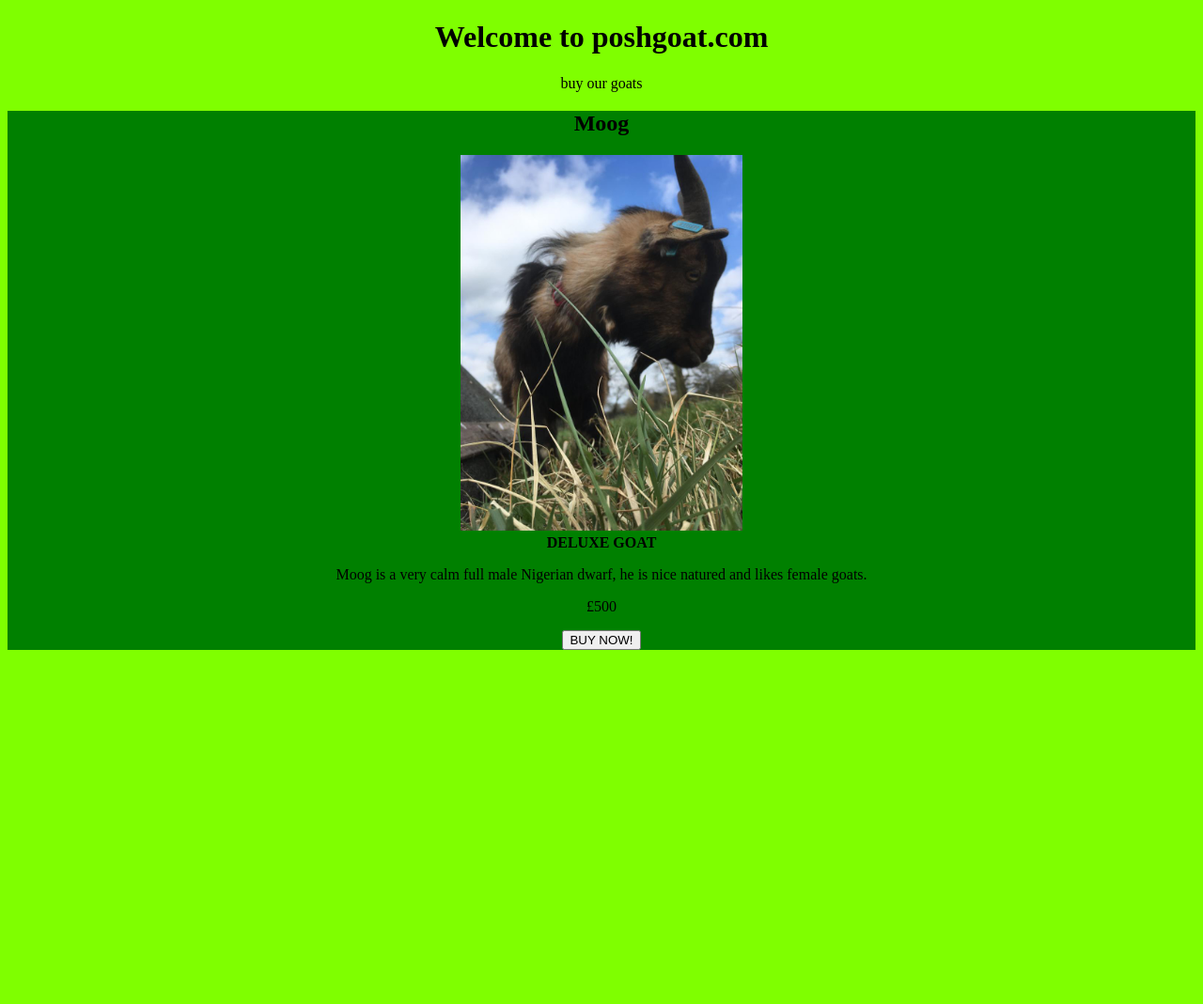
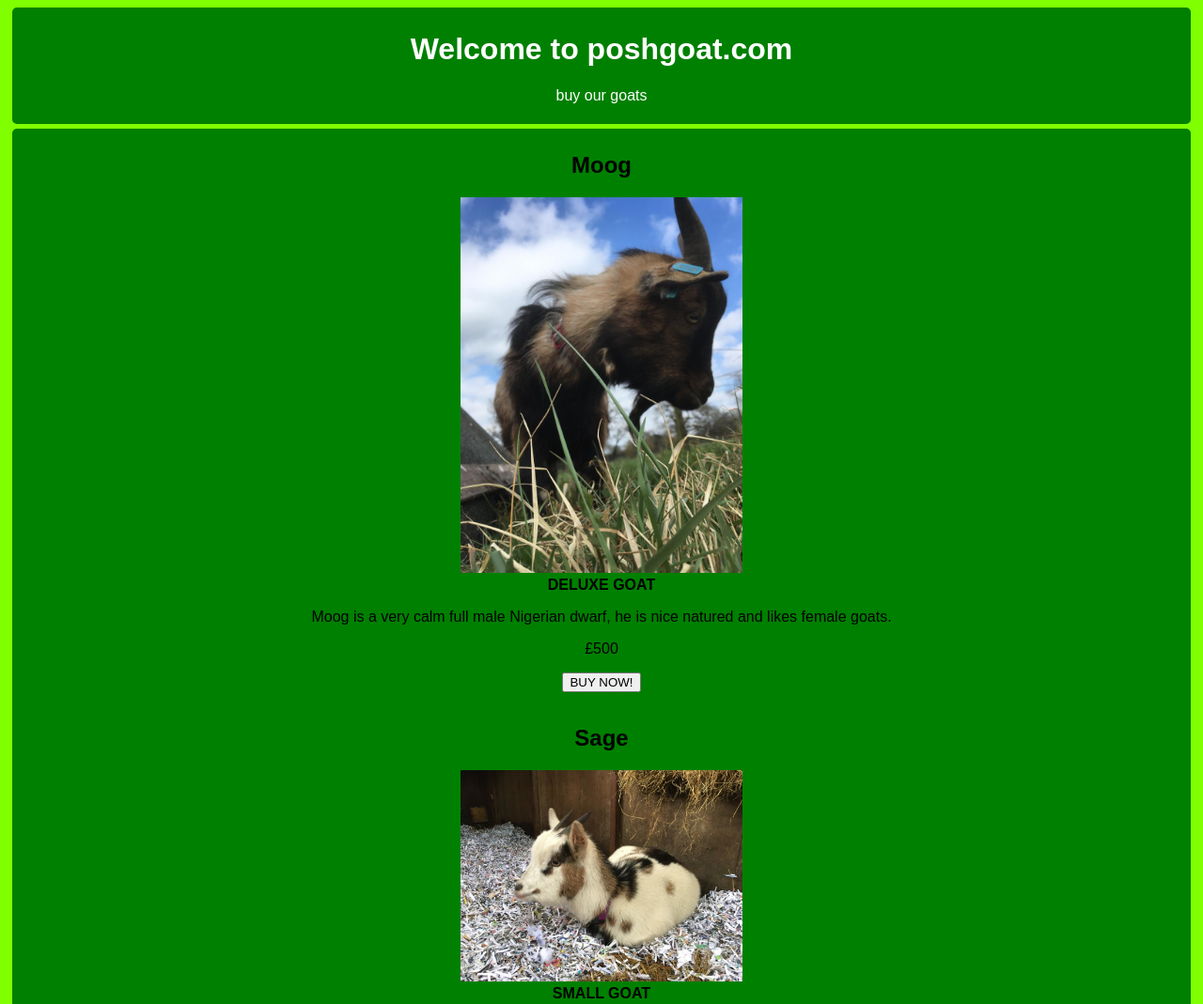
Before and after one commit to Hatchibombotar/posh-goat, a plain HTML site: page index.html in a window 1280 px wide. Shown: the top 1069 px of the page at 94% size. Before the commit the page ends 800 px from the top, so only its background shows below. Drawn offline with Linux system fonts and the light colour scheme.

Commit message:
new goat + goat system

```diff
--- a/index.html
+++ b/index.html
@@ -1,17 +1,21 @@
 <!DOCTYPE html>
 <html>
+
 <head>
   <meta charset="utf-8">
   <meta name="viewport" content="width=device-width">
   <title>poshgoat.com</title>
   <link href="style.css" rel="stylesheet" type="text/css" />
 </head>
+
 <body>
-    <div><h1>Welcome to poshgoat.com</h1></div>
-
+  <div class="header">
+    <h1>Welcome to poshgoat.com</h1>
     <p>buy our goats</p>
+  </div>
   <div id="goats"></div>
 
   <script src="script.js"></script>
 </body>
+
 </html>
--- a/script.js
+++ b/script.js
@@ -8,7 +8,14 @@ const goatObj = [
         "lore": "DELUXE GOAT",
         "image": "goat/faf566b9-d119-49dd-be6c-ee286934baed.jpg",
         "description": "Moog is a very calm full male Nigerian dwarf, he is nice natured and likes female goats.",
-        "price": "500"
+        "price": 500
+    },
+    {
+        "name": "Sage",
+        "lore": "SMALL GOAT",
+        "image": "goat/sage.jpeg",
+        "description": "Sage is a cow and a fat goat and very fat and is more fat than a donkey :>",
+        "price": 100
     }
 ]
 
@@ -56,5 +63,5 @@ function start() {
 start()
 
 function buy(goat) {
-    window.location.href = "./buy.html?" + goat
+    window.location.href = "./buy.html?goat=" + goat
 }
--- a/style.css
+++ b/style.css
@@ -1,10 +1,13 @@
 body {
     text-align: center;
     background: chartreuse;
+    font-family: Arial, Helvetica, sans-serif;
+    color: black;
 }
 
 .featured-image {
-    height: 400px;
+    max-width: 300px;
+    height: auto;
 }
 
 .goatcontainer {
@@ -15,4 +18,19 @@ body {
 
 #goats {
     background: green;
+    margin: 5px;
+    border-radius: 5px;
 }
+
+#goats > div {
+    padding: 5px;
+    margin: 5px;
+}
+
+.header {
+    background: green;
+    padding: 5px;
+    margin: 5px;
+    color: white;
+    border-radius: 5px;
+}
```
Also changed, not shown: buy.js (+34 -8 lines), goat/sage.jpeg (added). Lines whose indentation alone changed are shown as unchanged.
